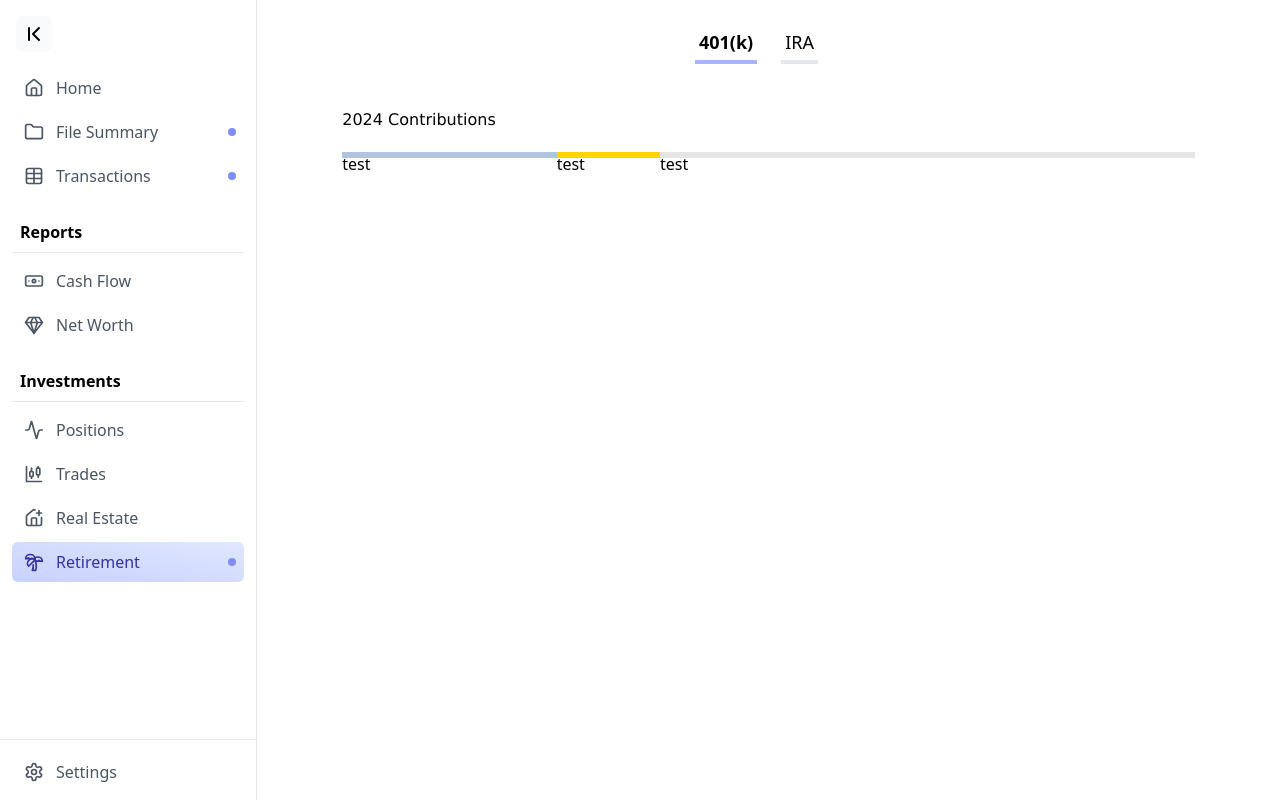
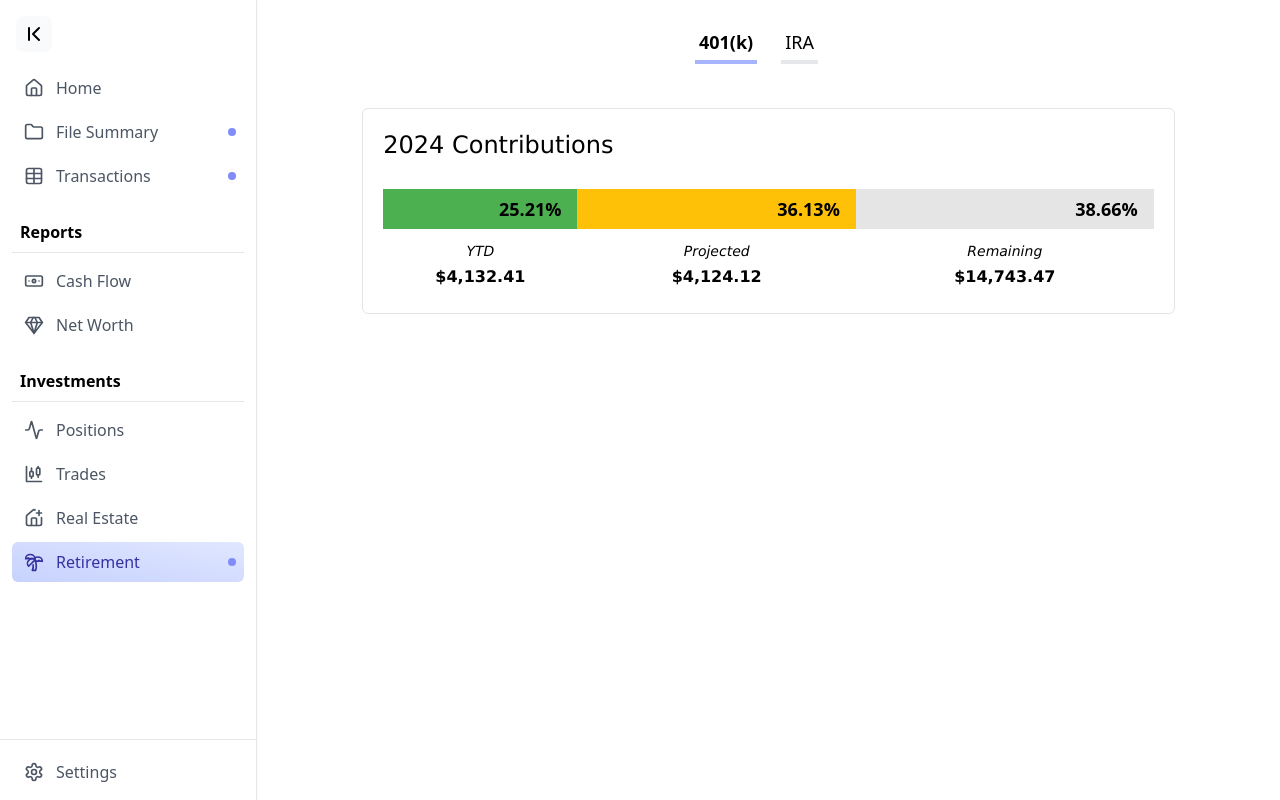
Before and after one commit to asburywg/portfolio-ui, a React (Create React App) app: page / in a window 1280 px wide. Built offline with nearby package versions, Linux system fonts and the light colour scheme; what axios-cache-interceptor would draw is missing.

Commit message:
progress bar

```diff
--- a/src/components/401k.js
+++ b/src/components/401k.js
@@ -2,7 +2,18 @@
 import ProgressLine from "./subcomponents/ProgressLine";
 
 
-function Module401k({ current_perc, projected_perc, current_amt, proected_amt }) {
+function Module401k({ current_perc, projected_perc, current_amt, proected_amt, limit }) {
+
+    const remaining = limit - current_amt - proected_amt
+    console.log(remaining);
+
+    /*
+    color: "#00b306",
+    color: "#99ffbb",
+    color: "#e6e6e6",
+
+    gold, lightsteelblue, ''
+    **/
 
     return (
         <>
@@ -12,15 +23,21 @@ function Module401k({ current_perc, projected_perc, current_amt, proected_amt })
                 visualParts={[
                     {
                         percentage: `${current_perc}%`,
-                        color: "lightsteelblue"
+                        color: "#4CAF50",
+                        label: "YTD",
+                        amount: current_amt
                     },
                     {
                         percentage: `${projected_perc}%`,
-                        color: "gold"
+                        color: "#FFC107",
+                        label: "Projected",
+                        amount: proected_amt
                     },
                     {
                         percentage: `${100-projected_perc-current_perc}%`,
-                        color: ""
+                        color: "",
+                        label: "Remaining",
+                        amount: remaining
                     }
                 ]}
             />
--- a/src/components/subcomponents/ProgressLine.css
+++ b/src/components/subcomponents/ProgressLine.css
@@ -1,14 +1,3 @@
-.progressVisualFull {
-    display: flex;
-    /* change the value if you want different thickness */
-    height: 6px;
-    margin: 20px 0;
-  }
-
-  .progressVisualPart {
-    /* Number of the seconds for complete animation */
-    transition: width 2s;
-  }
 
   .progressLabel {
     /* Nothing here, move along */
@@ -16,9 +5,41 @@
       "Lucida Sans Unicode", Geneva, Verdana, sans-serif;
   }
 
-  /* body {
+  .contr {
     margin: 20px;
     padding: 20px;
     border: 1px solid #e5e5e5;
     border-radius: 6px;
-  } */
+  }
+
+
+#hideMe {
+-webkit-animation: slidein 1800ms ease 1 normal;
+-moz-animation: slidein 1800ms ease 1 normal;
+-o-animation: slidein 1800ms ease 1 normal;
+    animation: slidein 1800ms ease 1 normal;
+}
+
+@-webkit-keyframes slidein {
+    0% { opacity: 0; }
+    80% { opacity: 0; }
+    100% { opacity: 1; }
+}
+
+@-moz-keyframes slidein {
+    0% { opacity: 0; }
+    80% { opacity: 0; }
+    100% { opacity: 1; }
+}
+
+@-o-keyframes slidein {
+    0% { opacity: 0; }
+    80% { opacity: 0; }
+    100% { opacity: 1; }
+}
+
+@keyframes slidein {
+    0% { opacity: 0; }
+    80% { opacity: 0; }
+    100% { opacity: 1; }
+}
--- a/src/components/subcomponents/ProgressLine.js
+++ b/src/components/subcomponents/ProgressLine.js
@@ -1,71 +1,68 @@
 import React, { useEffect, useState } from "react";
 import "./ProgressLine.css";
+import { formatCurrency } from '../../Utils.js'
 
-const ProgressLine = ({
-  label,
-  backgroundColor = "#e5e5e5",
-  // expected format for visual parts
-  visualParts = [
-    {
+const expected_input = [{
     percentage: "0%",
-      color: "white"
-    }
-  ]
-}) => {
-  // Starting values needed for the animation
-  // Mapped by "visualParts" so it can work with multiple values dynamically
-  // It's an array of percentage widths
-  const [widths, setWidths] = useState(
-    visualParts.map(() => {
-      return 0;
-    })
-  );
+    color: "white",
+    label: ""
+}]
+
+
+const ProgressLine = ({ label, backgroundColor = "#e5e5e5", visualParts = expected_input }) => {
+
+    const [widths, setWidths] = useState(visualParts.map(() => { return 0; }));
 
     useEffect(() => {
         // https://developer.mozilla.org/en-US/docs/Web/API/window/requestAnimationFrame
-    // You need to wrap it to trigger the animation
         requestAnimationFrame(() => {
-      // Set a new array of percentage widths based on the props
-      setWidths(
-        visualParts.map(item => {
-          return item.percentage;
-        })
-      );
+            setWidths(visualParts.map(item => { return item.percentage; }));
         });
     }, [visualParts]);
 
     return (
-    <>
-      <div className="progressLabel">{label}</div>
-      <div
-        className="progressVisualFull"
-        // to change the background color dynamically
-        style={{
-          backgroundColor
-        }}
-      >
+        <div className='contr'>
+            <div className="mb-7 text-2xl progressLabel">{label}</div>
+
+
+            <div className="flex h-10" style={{ backgroundColor }}>
                 {visualParts.map((item, index) => {
-          // map each part into separate div and each will be animated
-          // because of the "transition: width 2s;" css in class "progressVisualPart"
-          // and because of the new width ("widths[index]", previous one was 0)
                     return (
-            <div
-              // There won't be additional changes in the array so the index can be used
-              /* eslint-disable-next-line react/no-array-index-key */
-              key={index}
-              style={{
-                width: widths[index],
-                // setting the actual color of bar part
-                backgroundColor: item.color
-              }}
-              className="progressVisualPart"
-            >
-                test
+                        <div key={index} style={{ width: widths[index], backgroundColor: item.color }}
+                            className="transition-all duration-[2000ms] flex items-center justify-end">
+                                {/* <p id='hideMe' className="mr-auto italic text-sm pl-2">{item.label}</p> */}
+                                {/* <p id='hideMe' className="mr-auto italic pl-2">{formatCurrency(item.amount)}</p> */}
+                                {/* <p id='hideMe' className="text-xl font-extrabold pr-4">{formatCurrency(item.amount)}</p> */}
+                                <p id='hideMe' className="text-lg font-extrabold pr-4">{item.percentage}</p>
                         </div>
                     );
                 })}
             </div>
-    </>
+
+            <div className="flex text-center text-sm mt-3 italic progressLabel">
+                {visualParts.map((item, index) => {
+                    return (
+                        <div key={index} style={{ width: widths[index] }}>
+                            {item.label}
+                        </div>
+                    );
+                })}
+            </div>
+
+            <div className="flex text-center my-1 text-base font-bold progressLabel">
+                {visualParts.map((item, index) => {
+                    return (
+                        <div key={index} style={{ width: widths[index] }}>
+                            {formatCurrency(item.amount)}
+                        </div>
+                    );
+                })}
+            </div>
+
+
+
+
+        </div>
     );
 };
 
--- a/src/pages/Retirement.js
+++ b/src/pages/Retirement.js
@@ -1,7 +1,7 @@
 import { TabView, TabPanel } from "../layout/Tabs.js";
 import { Module401k } from "../components/401k.js"
 
-const contr_data = {"current_perc": 25.15, "projected_perc": 12.13, "current_amt": 4000.00, "proected_amt": 4000.00}
+const contr_data = {"current_perc": 25.21, "projected_perc": 36.13, "current_amt": 4132.41, "proected_amt": 4124.12, "limit": 23000}
 
 export default function Retirement() {
 
```
Lines whose indentation alone changed are shown as unchanged.
